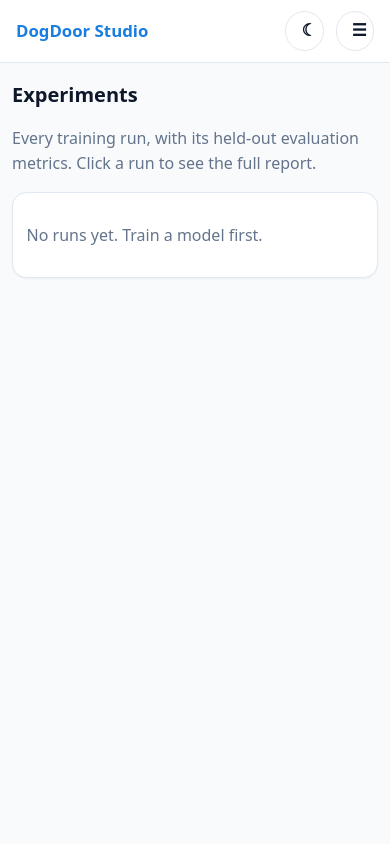
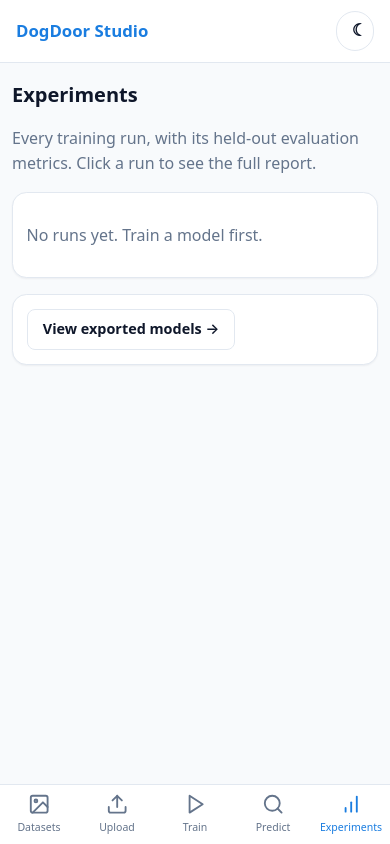
Before and after one commit to neil-fernandez/dogdoor, a FastAPI app: page /experiments in a window 390 px wide. Run offline with FastAPI, Linux system fonts and the light colour scheme.

Commit message:
Replace burger with proper bottom tab bar
Mobile now uses an iOS/Android-style bottom nav with icons, labels, and active state; Models moved under Experiments.

```diff
--- a/src/studio/static/style.css
+++ b/src/studio/static/style.css
@@ -34,20 +34,19 @@ body {
   -webkit-font-smoothing: antialiased;
 }
 
-/* ---------- Nav ---------- */
-header.nav {
+/* ---------- Top app bar ---------- */
+.topbar {
   position: sticky;
   top: 0;
   z-index: 10;
   display: flex;
-  flex-wrap: wrap;
   align-items: center;
-  gap: 0.5rem 1rem;
+  gap: 0.5rem 1.25rem;
   padding: 0.7rem 1rem;
   border-bottom: 1px solid var(--border);
   background: var(--panel);
 }
-header.nav .brand {
+.brand {
   font-weight: 800;
   color: var(--brand);
   text-decoration: none;
@@ -56,7 +55,6 @@ header.nav .brand {
 }
 .nav-links {
   display: flex;
-  flex-wrap: wrap;
   align-items: center;
   gap: 0.2rem 1.25rem;
   flex: 1;
@@ -68,6 +66,7 @@ header.nav .brand {
   padding: 0.4rem 0;
 }
 .nav-links a:hover { color: var(--brand); }
+.nav-links a.active { color: var(--brand); font-weight: 600; }
 
 .icon-btn {
   border: 1px solid var(--border);
@@ -87,7 +86,9 @@ header.nav .brand {
 #theme-toggle .icon-sun { display: none; }
 .dark #theme-toggle .icon-moon { display: none; }
 .dark #theme-toggle .icon-sun { display: inline; }
-.menu-toggle { display: none; }
+
+/* ---------- Bottom tab bar (mobile) ---------- */
+.tabbar { display: none; }
 
 /* ---------- Layout ---------- */
 main { max-width: 960px; margin: 0 auto; padding: 1.25rem 1rem 3rem; }
@@ -146,7 +147,7 @@ input, select, textarea {
   border-radius: 0.5rem;
   background: var(--panel);
   color: var(--text);
-  font-size: 1rem; /* prevents iOS zoom on focus */
+  font-size: 1rem;
 }
 .field { margin-bottom: 0.85rem; }
 
@@ -155,31 +156,39 @@ input, select, textarea {
 .badge.bad { background: rgba(225, 29, 72, 0.15); color: var(--bad); }
 .mono { font-family: ui-monospace, SFMono-Regular, Menlo, monospace; font-size: 0.85rem; }
 
-/* ---------- Mobile ---------- */
+/* ---------- Mobile: bottom tab bar ---------- */
 @media (max-width: 767px) {
-  main { padding: 1rem 0.75rem 2.5rem; }
-  header.nav { gap: 0.4rem 0.75rem; }
+  .nav-links { display: none; }
 
-  /* Burger menu */
-  .menu-toggle { display: grid; }
-  .menu-toggle .icon-close { display: none; }
-  .menu-toggle[aria-expanded="true"] .icon-open { display: none; }
-  .menu-toggle[aria-expanded="true"] .icon-close { display: inline; }
+  .tabbar {
+    display: flex;
+    position: fixed;
+    bottom: 0;
+    left: 0;
+    right: 0;
+    z-index: 20;
+    background: var(--panel);
+    border-top: 1px solid var(--border);
+    padding-bottom: env(safe-area-inset-bottom);
+  }
+  .tabbar a {
+    flex: 1;
+    display: flex;
+    flex-direction: column;
+    align-items: center;
+    justify-content: center;
+    gap: 0.2rem;
+    padding: 0.5rem 0 0.55rem;
+    min-height: 3.5rem;
+    color: var(--muted);
+    text-decoration: none;
+    font-size: 0.66rem;
+    -webkit-tap-highlight-color: transparent;
+  }
+  .tabbar a svg { width: 1.4rem; height: 1.4rem; }
+  .tabbar a.active { color: var(--brand); }
 
-  .nav-links {
-    display: none;
-    order: 5;
-    width: 100%;
-    flex-direction: column;
-    gap: 0;
-  }
-  .nav-links.open { display: flex; }
-  .nav-links a {
-    padding: 0.9rem 0.25rem;
-    border-top: 1px solid var(--border);
-    font-size: 1rem;
-  }
-
+  main { padding: 1rem 0.75rem 5.75rem; } /* room for the tab bar */
   h1 { font-size: 1.25rem; }
   .card { padding: 0.85rem; }
   th, td { padding: 0.5rem 0.45rem; }
--- a/src/studio/templates/base.html
+++ b/src/studio/templates/base.html
@@ -22,60 +22,57 @@
   </script>
 </head>
 <body>
-  <header class="nav">
+  {% set path = request.url.path %}
+
+  <header class="topbar">
     <a class="brand" href="/">DogDoor Studio</a>
-    <nav id="nav-menu" class="nav-links" aria-label="Primary">
-      <a href="/datasets">Datasets</a>
-      <a href="/upload">Upload</a>
-      <a href="/train">Train</a>
-      <a href="/predict">Predict</a>
-      <a href="/experiments">Experiments</a>
-      <a href="/models">Models</a>
+    <nav class="nav-links" aria-label="Primary">
+      <a href="/datasets" class="{{ 'active' if path.startswith('/datasets') else '' }}">Datasets</a>
+      <a href="/upload" class="{{ 'active' if path.startswith('/upload') else '' }}">Upload</a>
+      <a href="/train" class="{{ 'active' if path.startswith('/train') else '' }}">Train</a>
+      <a href="/predict" class="{{ 'active' if path.startswith('/predict') else '' }}">Predict</a>
+      <a href="/experiments" class="{{ 'active' if path.startswith('/experiments') else '' }}">Experiments</a>
     </nav>
     <button id="theme-toggle" type="button" class="icon-btn" aria-label="Toggle light and dark theme">
       <span class="icon-moon" aria-hidden="true">☾</span>
       <span class="icon-sun" aria-hidden="true">☀</span>
     </button>
-    <button
-      id="menu-toggle"
-      type="button"
-      class="icon-btn menu-toggle"
-      aria-label="Menu"
-      aria-expanded="false"
-      aria-controls="nav-menu"
-    >
-      <span class="icon-open" aria-hidden="true">☰</span>
-      <span class="icon-close" aria-hidden="true">✕</span>
-    </button>
   </header>
+
   <main>
     {% block content %}{% endblock %}
   </main>
+
+  <nav class="tabbar" aria-label="Primary">
+    <a href="/datasets" class="tab {{ 'active' if path.startswith('/datasets') else '' }}">
+      <svg viewBox="0 0 24 24" fill="none" stroke="currentColor" stroke-width="2" stroke-linecap="round" stroke-linejoin="round" aria-hidden="true"><rect x="3" y="3" width="18" height="18" rx="2" ry="2"/><circle cx="8.5" cy="8.5" r="1.5"/><polyline points="21 15 16 10 5 21"/></svg>
+      <span>Datasets</span>
+    </a>
+    <a href="/upload" class="tab {{ 'active' if path.startswith('/upload') else '' }}">
+      <svg viewBox="0 0 24 24" fill="none" stroke="currentColor" stroke-width="2" stroke-linecap="round" stroke-linejoin="round" aria-hidden="true"><path d="M21 15v4a2 2 0 0 1-2 2H5a2 2 0 0 1-2-2v-4"/><polyline points="17 8 12 3 7 8"/><line x1="12" y1="3" x2="12" y2="15"/></svg>
+      <span>Upload</span>
+    </a>
+    <a href="/train" class="tab {{ 'active' if path.startswith('/train') else '' }}">
+      <svg viewBox="0 0 24 24" fill="none" stroke="currentColor" stroke-width="2" stroke-linecap="round" stroke-linejoin="round" aria-hidden="true"><polygon points="6 3 20 12 6 21 6 3"/></svg>
+      <span>Train</span>
+    </a>
+    <a href="/predict" class="tab {{ 'active' if path.startswith('/predict') else '' }}">
+      <svg viewBox="0 0 24 24" fill="none" stroke="currentColor" stroke-width="2" stroke-linecap="round" stroke-linejoin="round" aria-hidden="true"><circle cx="11" cy="11" r="8"/><line x1="21" y1="21" x2="16.65" y2="16.65"/></svg>
+      <span>Predict</span>
+    </a>
+    <a href="/experiments" class="tab {{ 'active' if path.startswith('/experiments') else '' }}">
+      <svg viewBox="0 0 24 24" fill="none" stroke="currentColor" stroke-width="2" stroke-linecap="round" stroke-linejoin="round" aria-hidden="true"><line x1="12" y1="20" x2="12" y2="10"/><line x1="18" y1="20" x2="18" y2="4"/><line x1="6" y1="20" x2="6" y2="16"/></svg>
+      <span>Experiments</span>
+    </a>
+  </nav>
+
   <script>
-    // Theme toggle
     document.getElementById("theme-toggle")?.addEventListener("click", () => {
       const dark = document.documentElement.classList.toggle("dark");
       try {
         localStorage.setItem("theme", dark ? "dark" : "light");
       } catch (e) {}
     });
-
-    // Burger menu
-    const menuToggle = document.getElementById("menu-toggle");
-    const navLinks = document.getElementById("nav-menu");
-    const setMenu = (open) => {
-      navLinks.classList.toggle("open", open);
-      menuToggle.setAttribute("aria-expanded", String(open));
-    };
-    menuToggle?.addEventListener("click", () =>
-      setMenu(!navLinks.classList.contains("open")),
-    );
-    navLinks?.addEventListener("click", (e) => {
-      if (e.target.tagName === "A") setMenu(false);
-    });
-    window.addEventListener("resize", () => {
-      if (window.innerWidth > 767) setMenu(false);
-    });
   </script>
 </body>
 </html>
--- a/src/studio/templates/experiments.html
+++ b/src/studio/templates/experiments.html
@@ -21,4 +21,8 @@
   <p class="muted">No runs yet. Train a model first.</p>
   {% endif %}
 </div>
+
+<div class="card">
+  <a class="btn secondary" href="/models">View exported models &rarr;</a>
+</div>
 {% endblock %}
```
